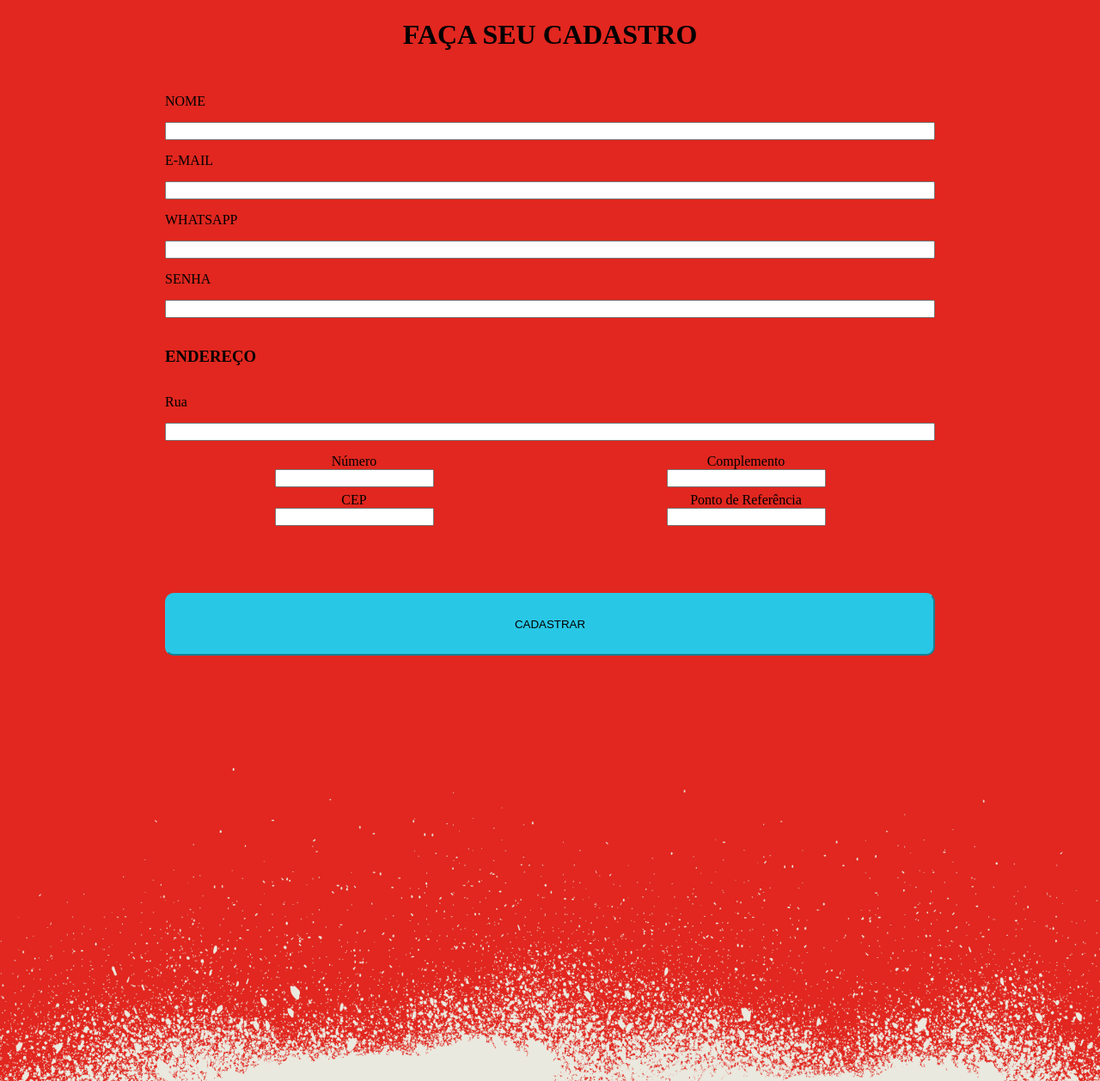
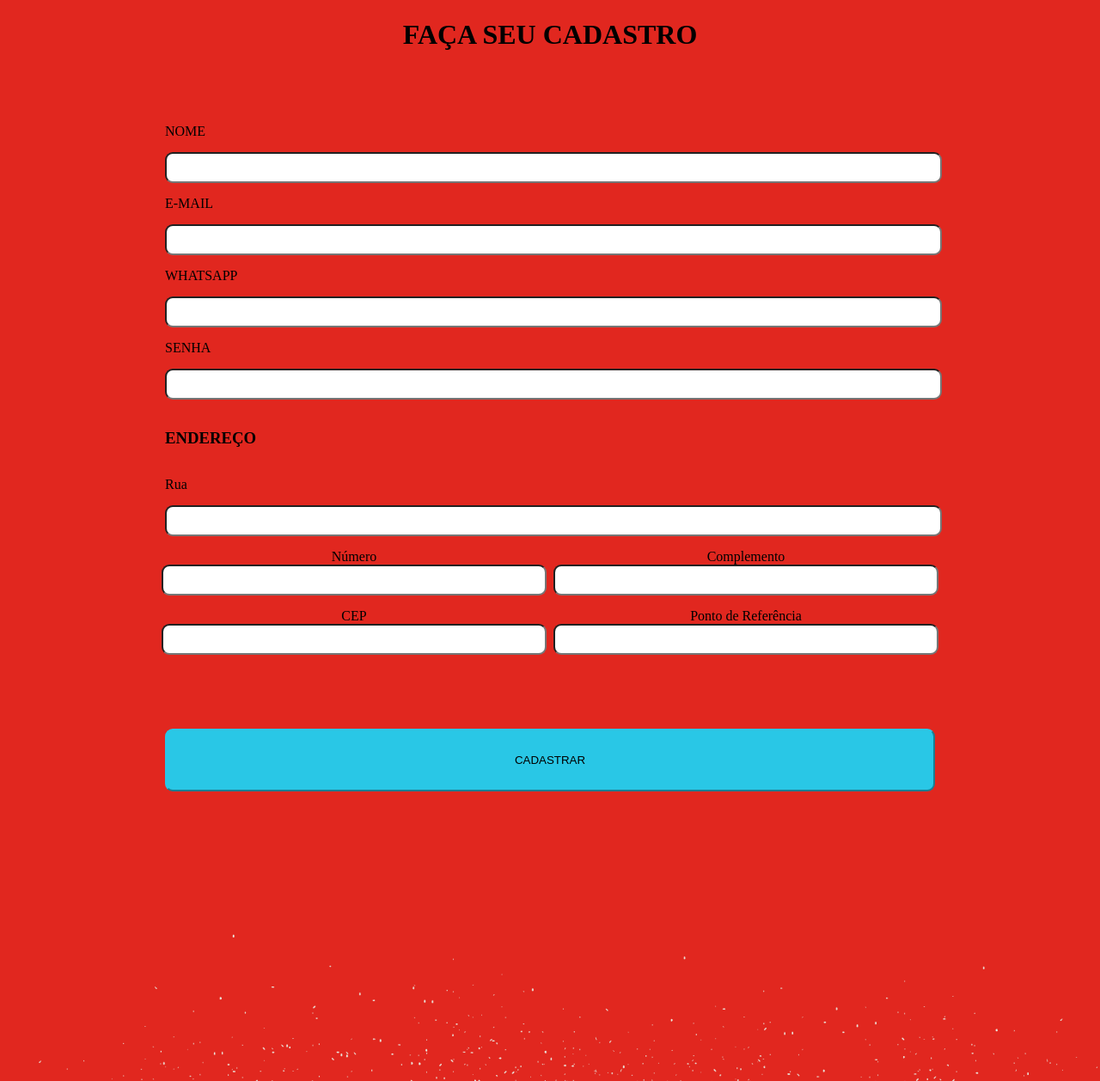
Before and after one commit to ajudantedemagico/charlespizzascongeladas, a FastAPI app: page /cadastro in a window 1280 px wide. Shown: the part 166-1424 px from the top of the page at 86% size. Run offline with FastAPI, Linux system fonts and the light colour scheme.

Commit message:
alteração formulario

```diff
--- a/static/cadastro.css
+++ b/static/cadastro.css
@@ -29,7 +29,7 @@ form{
     padding: 2%;
     gap: 15px;
     width: 70%;
-    margin: 3px;
+    margin: 3%;
 }
 .input{
     display: flex;
@@ -37,16 +37,15 @@ form{
     flex-direction: column;
     width: 100%;
 }
-
-.input{
+input{
     border-radius: 9px;
     height: 30px;
     width: 100%;
 }
-
 .container{
     display: flex;
     gap: 1rem;
+
 }
 .container2{
     display: flex;
@@ -54,7 +53,7 @@ form{
 }
 .botaocadastrar{
     background-color: #29c7e6;
-    border-radius: 10px;
+    border-radius: 9px;
     padding: 3%;
     border-color: #29c7e6;
     margin: 8% 0;
```
